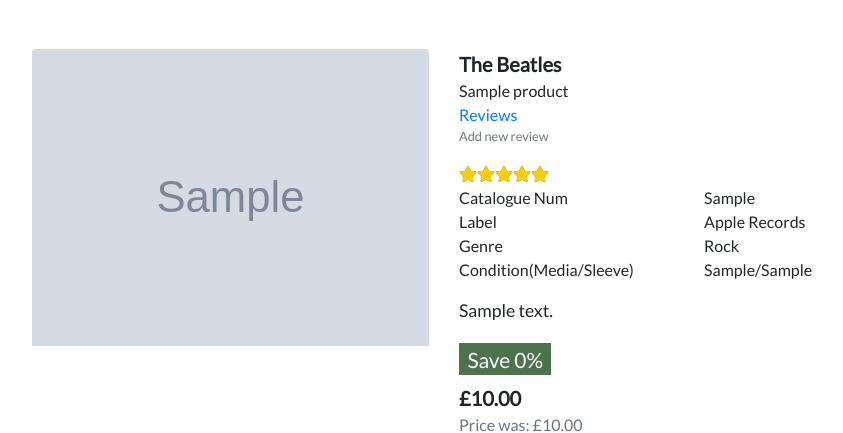
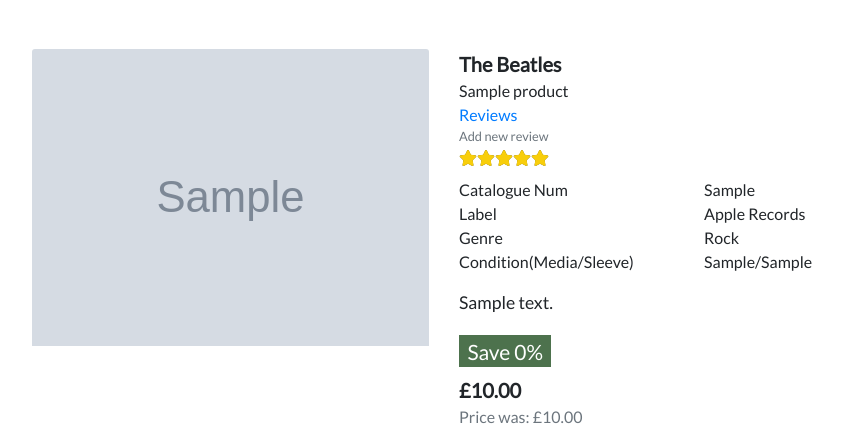
Before and after one commit to peejaywk/VinylRack, a Django app: page /products/1/ in a window 1280 px wide. Shown: the part 165-598 px from the top of the page, without its empty margins (196-1039 px from the left). Run offline with Django 3.2, Linux system fonts and the light colour scheme; data comes from the database, SQL or seed files in the repository; tables that the repository leaves empty hold one stand-in row (values such as "Sample post"); grey boxes marked "Sample" are stand-in pictures; parts of the project's set-up code (start-up, migrations or seed data) failed here and were passed over; some libraries are stand-ins or nearby versions.

Commit message:
Update to only display the star ratings once a product review has been left

```diff
--- a/products/templates/products/product_detail.html
+++ b/products/templates/products/product_detail.html
@@ -41,16 +41,16 @@
                             <p class="mb-0">Reviews</p>
                         </a>
                         <a href="{% url 'add_review' product.id %}">
-                            <p class="text-muted small">Add new review</p>
+                            <p class="mb-0 text-muted small">Add new review</p>
                         </a>
+                        <div class="stars-outer mb-2" id="my-data" review-rating-data="{{ review_rating }}">
+                            <div class="stars-inner"></div>
+                        </div>
                     {% else %}
                         <a href="{% url 'add_review' product.id %}">
                             <p>Be the first to review this album!</p>
                         </a>
                     {% endif %}
-                    <div class="stars-outer" id="my-data" review-rating-data="{{ review_rating }}">
-                        <div class="stars-inner"></div>
-                    </div>
 
                     <table class="table table-borderless table-sm">
                         <tbody>
```
